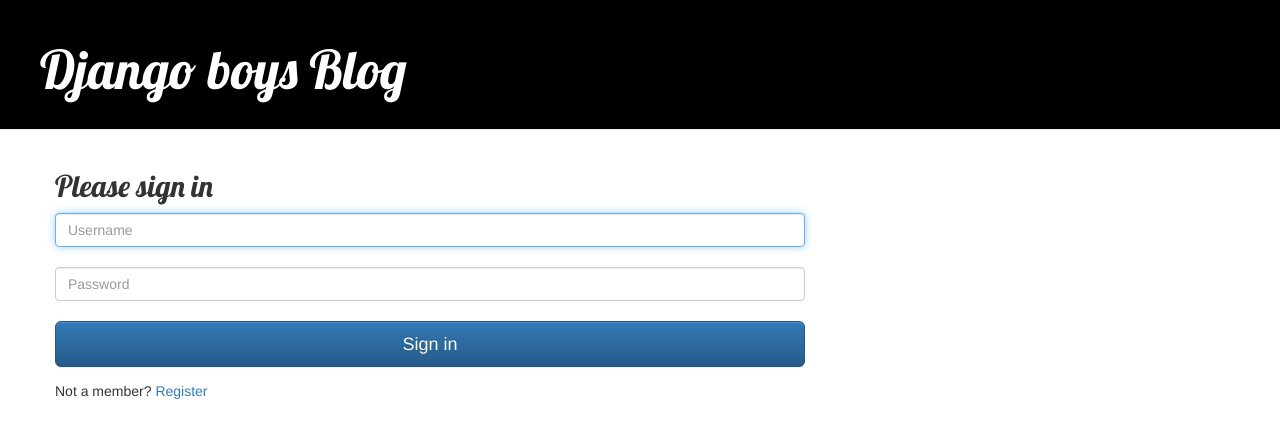
After one commit to pyanishjain/django-first-blog-site, a Django app: page /accounts/login/ in a window 1280 px wide. The commit adds this page. Shown: the top 438 px of the page. Run offline with Django 3.2, Linux system fonts and the light colour scheme; some libraries are stand-ins or nearby versions.

Commit message:
login signup added

```diff
--- a/blog/static/css/blog.css
+++ b/blog/static/css/blog.css
@@ -19,7 +19,7 @@ h1, h2, h3, h4 {
 }
 
 .date {
-    color: orange;
+    color: red;
 }
 
 .save {
@@ -38,7 +38,7 @@ h1, h2, h3, h4 {
 }
 
 .post {
-    margin-bottom: 70px;
+    margin-bottom: 0px;
     padding: 15px;
 }
 
--- /dev/null
+++ b/blog/templates/registration/login.html
@@ -0,0 +1,22 @@
+{% extends 'blog/base.html' %}
+{% block content %}
+
+<form class="form-signin" role="form" method="post" action="#">
+    {% csrf_token %}
+    <h2 class="form-signin-heading">Please sign in</h2>
+    <label for="inputUsername" class="sr-only">Username</label>
+    <input type="text" name="username" id="id_username" class="form-control" placeholder="Username" required autofocus>
+    <br>
+    <label for="inputPassword" class="sr-only">Password</label>
+    <input type="password" name="password" id="id_password" class="form-control" placeholder="Password" required>
+    <br>
+    <button class="btn btn-lg btn-primary btn-block" type="submit" value="Submit">Sign in</button>
+    {% if form.errors %}
+        <p>{{ form.non_field_errors }}</p>
+    {% endif %}
+</form>
+<p>
+    Not a member?
+    <a href="{% url 'signup' %}">Register</a>
+</p>
+{% endblock %}
--- a/blog/urls.py
+++ b/blog/urls.py
@@ -6,4 +6,6 @@ urlpatterns = [
     path('post/<int:pk>/', views.post_detail, name='post_detail'),
     path('post/new', views.post_new, name='post_new'),
     path('post/<int:pk>/edit/', views.post_edit, name='post_edit'),
+    path('signup/',views.signup,name='signup')
+
 ]
--- a/mydblog/settings.py
+++ b/mydblog/settings.py
@@ -24,7 +24,6 @@ SECRET_KEY = '3+ynlzdft!6ireq1or29n8mzeam47m6@52t0!d7r@z9g&!mq7s'
 
 # SECURITY WARNING: don't run with debug turned on in production!
 DEBUG = True
-
 ALLOWED_HOSTS = ['127.0.0.1', '.pythonanywhere.com']
 
 
@@ -120,3 +119,5 @@ USE_TZ = True
 
 STATIC_URL = '/static/'
 STATIC_ROOT = os.path.join(BASE_DIR, 'static')
+#LOGIN_URL=''
+LOGOUT_REDIRECT_URL = "/"
--- a/mydblog/urls.py
+++ b/mydblog/urls.py
@@ -15,9 +15,13 @@ Including another URLconf
 """
 from django.contrib import admin
 from django.urls import path,include
+from django.contrib.auth import views as auth_views
+
 
 urlpatterns = [
     path('admin/', admin.site.urls),
     path('', include('blog.urls')),
+    path('accounts/login/', auth_views.LoginView.as_view(), name='login'),
+    path('accounts/logout/',auth_views.LogoutView.as_view(),name='logout'),
 
 ]
```
Also changed, not shown: blog/forms.py (+23 -1 lines), blog/templates/registration/signup.html (added, +11 -0 lines), blog/views.py (+23 -3 lines).
